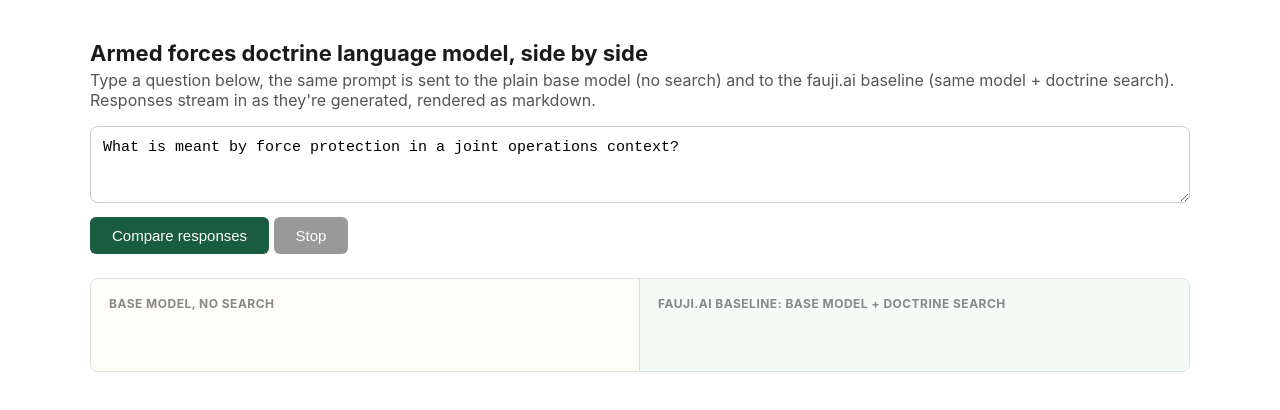
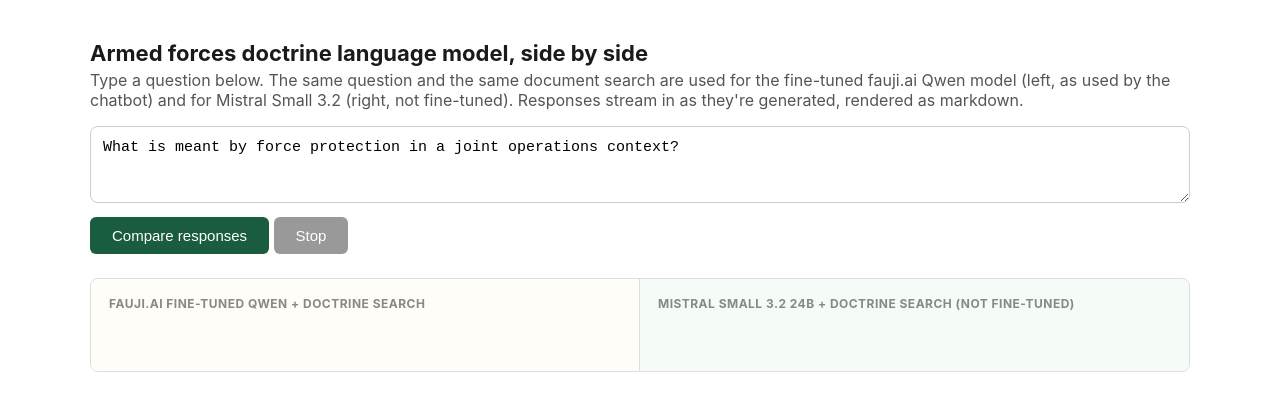
Before and after one commit to compeconcode/fauji-ai-site, a plain HTML site: page index.html in a window 1280 px wide. Drawn offline with nearby package versions, Linux system fonts and the light colour scheme.

Commit message:
auto: refresh tunnel URLs 2026-11-18T10:20:03Z

```diff
--- a/index.html
+++ b/index.html
@@ -2,7 +2,7 @@
 <html lang="en">
 <head>
 <meta charset="utf-8">
-<title>Fauji LLM, base vs baseline (search)</title>
+<title>Fauji LLM, fine-tuned Qwen vs Mistral Small (both with search)</title>
 <script src="https://cdnjs.cloudflare.com/ajax/libs/marked/4.3.0/marked.min.js"></script>
 <style>
   body { font-family: -apple-system, Segoe UI, Roboto, sans-serif; margin: 40px auto; max-width: 1100px; color: #1a1a1a; }
@@ -45,7 +45,7 @@
 <body>
 
 <h1>Armed forces doctrine language model, side by side</h1>
-<p class="sub">Type a question below, the same prompt is sent to the plain base model (no search) and to the fauji.ai baseline (same model + doctrine search). Responses stream in as they're generated, rendered as markdown.</p>
+<p class="sub">Type a question below. The same question and the same document search are used for the fine-tuned fauji.ai Qwen model (left, as used by the chatbot) and for Mistral Small 3.2 (right, not fine-tuned). Responses stream in as they're generated, rendered as markdown.</p>
 
 <textarea id="prompt" rows="3">What is meant by force protection in a joint operations context?</textarea>
 <br>
@@ -55,11 +55,11 @@
 
 <div class="columns">
   <div class="col base">
-    <div class="label">Base model, no search</div>
+    <div class="label">fauji.ai fine-tuned Qwen + doctrine search</div>
     <div id="baseOut" class="response"></div>
   </div>
   <div class="col finetuned">
-    <div class="label">fauji.ai baseline: base model + doctrine search</div>
+    <div class="label">Mistral Small 3.2 24B + doctrine search (not fine-tuned)</div>
     <div id="ftOut" class="response"></div>
     <div id="ftSources"></div>
   </div>
```
